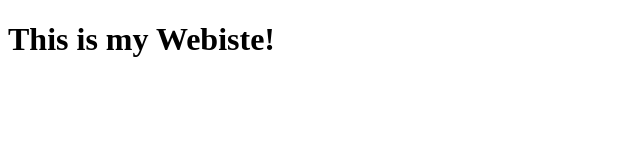
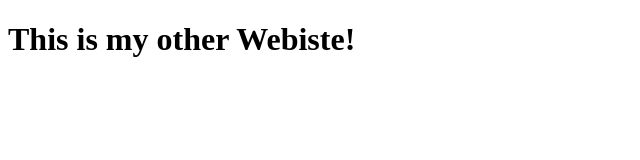
Before and after one commit to Phillip-Generation/my-first-site, a plain HTML site: page index.html in a window 1280 px wide. Shown: the whole page, without its empty margins (0-640 px from the left). Drawn offline with Linux system fonts and the light colour scheme.

Commit message:
changing h1

```diff
--- a/index.html
+++ b/index.html
@@ -4,7 +4,7 @@
         <title>My Website</title>
     </head>
     <body>
-        <h1>This is my Webiste!</h1>
+        <h1>This is my other Webiste!</h1>
     </body>
 
 </html>
```
Also changed, not shown: index2.html (added).
